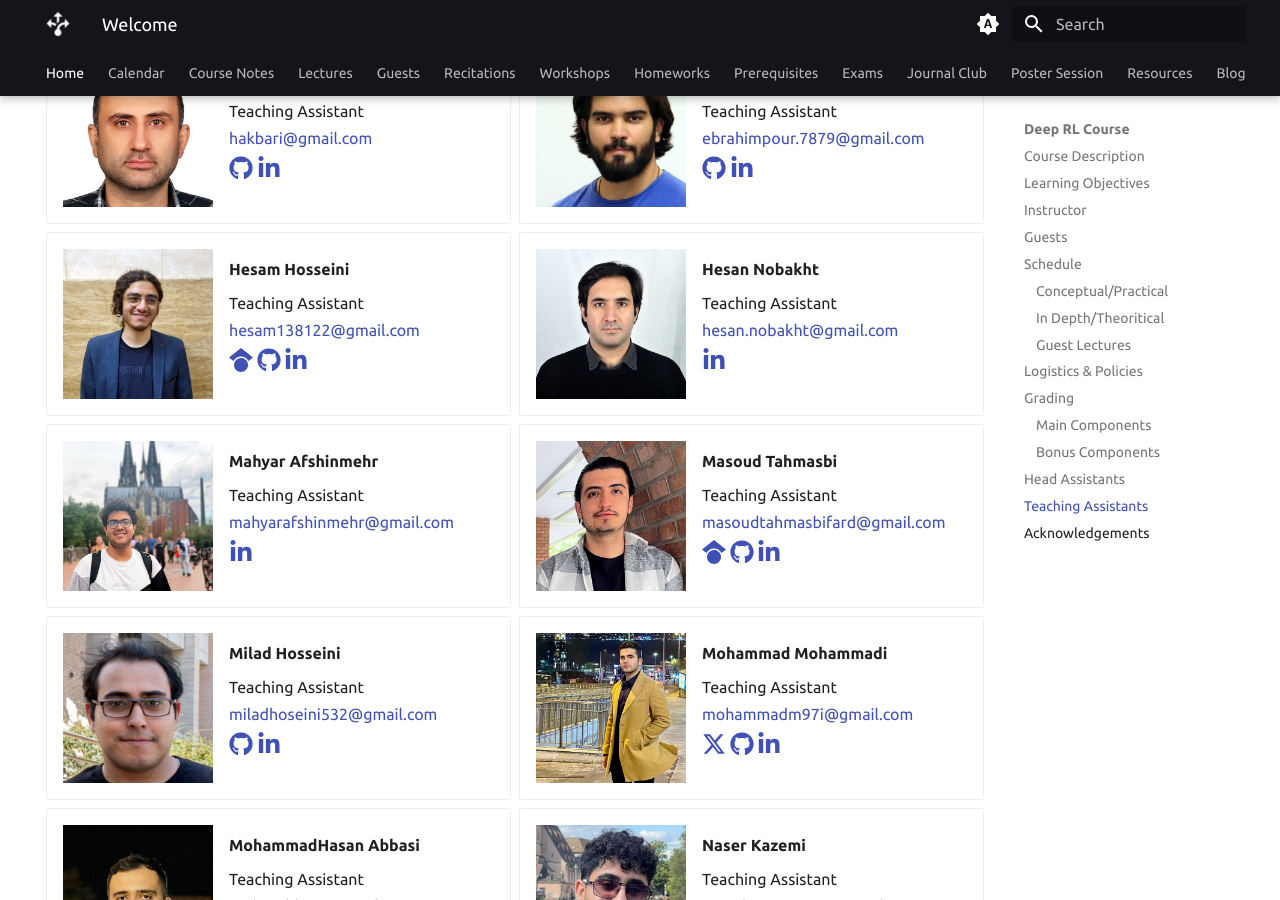
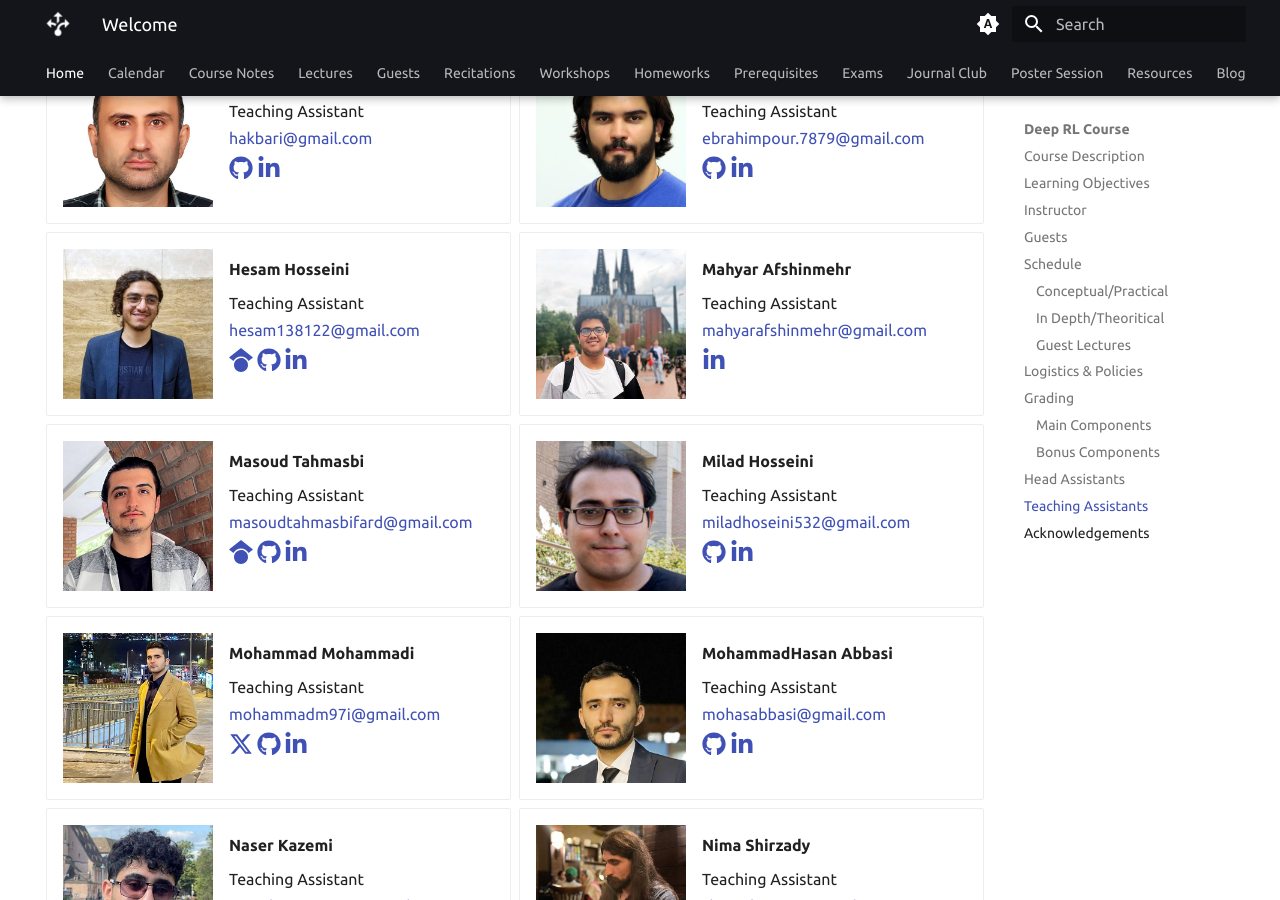
Before and after one commit to DeepRLCourse/DeepRLCourse.github.io, an MkDocs documentation site: the page built from docs/index.md, in a window 1280 px wide and 900 px high, scrolled down 8134 px. Built offline with MkDocs 1.6.1 and Material for MkDocs 9.7.7, drawn with Linux system fonts in a browser that asks for light colours; some web fonts are replaced.

Commit message:
remove hesan as a TA

```diff
--- a/docs/index.md
+++ b/docs/index.md
@@ -571,16 +571,6 @@ Total possible points: 20 + 3 = 23
         </p>
     </span>
 
--   ![Instructor Avatar](assets/images/staff/Hesan-Nobakht.jpg){align=left width="150"}
-    <span class="description">
-        <p>**Hesan Nobakht**</p>
-        <p>Teaching Assistant</p>
-        <p>[hesan.nobakht@gmail.com](mailto:hesan.nobakht@gmail.com)</p>
-        <p>
-        [:fontawesome-brands-linkedin-in:](https://www.linkedin.com/in/h-nobakht){:target="_blank"}
-        </p>
-    </span>
-
 -   ![Instructor Avatar](assets/images/staff/Mahyar-Afshinmehr.jpg){align=left width="150"}
     <span class="description">
         <p>**Mahyar Afshinmehr**</p>
```
